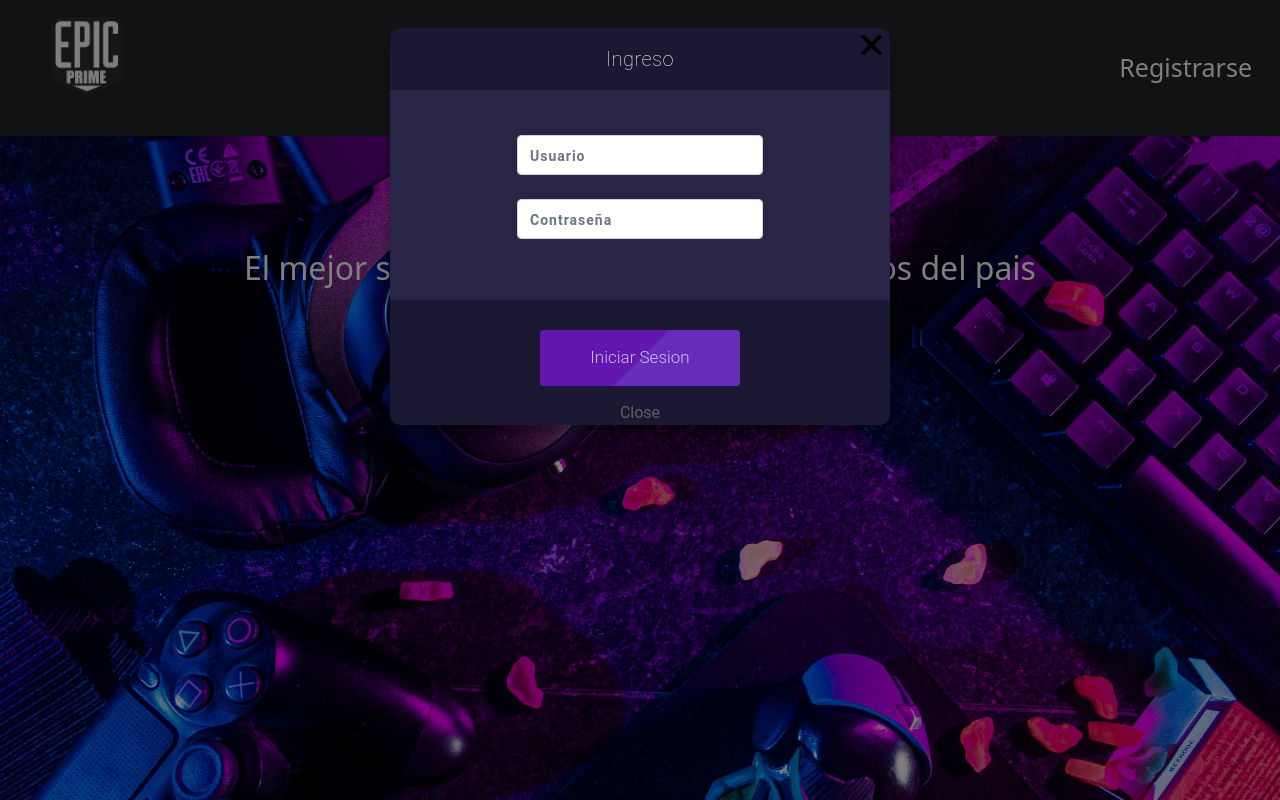
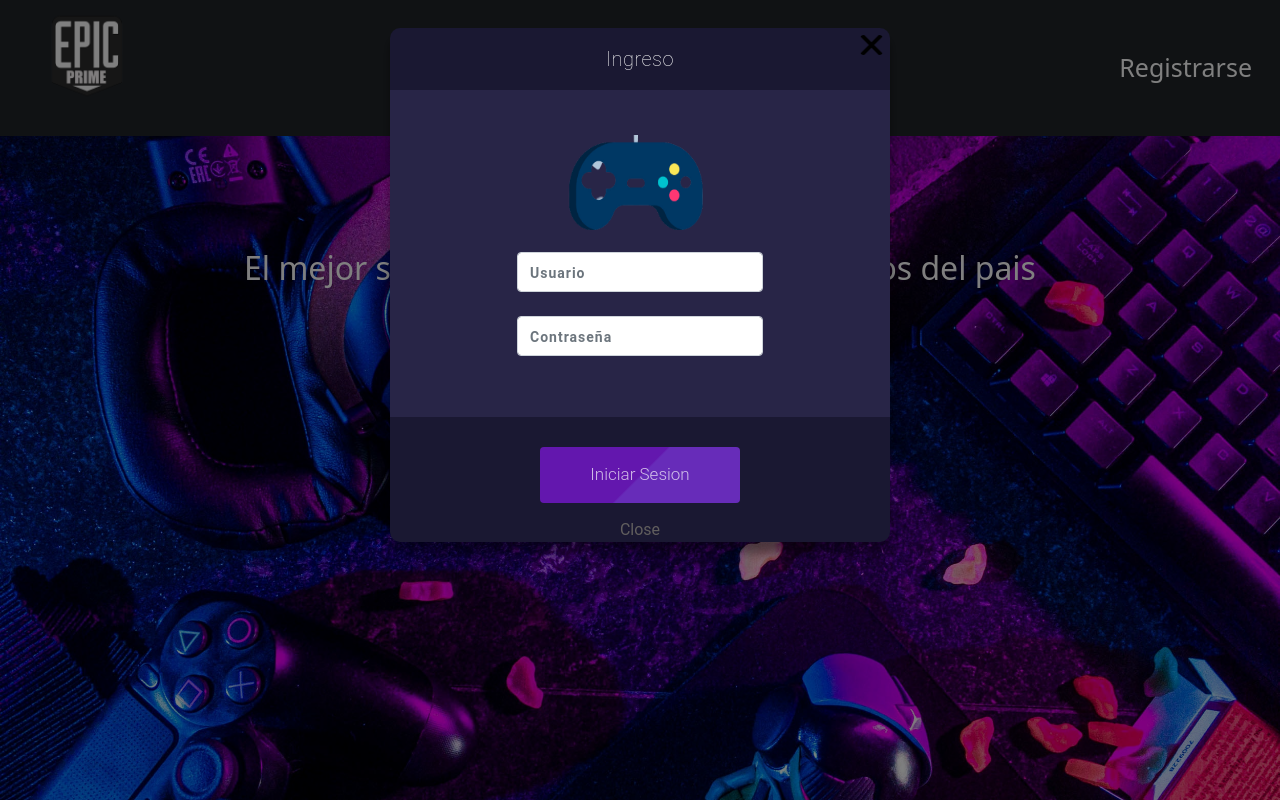
Before and after one commit to elpelaoloco/paginas-web-varias, a PHP site: page / in a window 1280 px wide, after a click on "Iniciar Sesion". Run offline with PHP 8.4, Linux system fonts and the light colour scheme.

Commit message:
iniciar sesion

```diff
--- a/css/styles.css
+++ b/css/styles.css
@@ -149,3 +149,7 @@ main{
     font-weight: 600;
     font-family: 'Roboto', sans-serif !important
 }
+#gamepad {
+    margin-bottom: 7%;
+
+}
--- a/index.html
+++ b/index.html
@@ -40,12 +40,14 @@
                         </div>
                         <div class="modal-body d-flex justify-content-center">
                             <form action="">
+                                <img  id= "gamepad" src="gamepad-definitivo.png" height="100px" width="150px" alt="gamepad">
                                 <input class="form-control" type="text" name="user" placeholder="Usuario"><br>
                                 <input class = "form-control" type="password" name="contraseña" placeholder="Contraseña">
                             </form>
                         </div>
                         <button  id="botones" type="button" class="btn btn-primary">Iniciar Sesion</button>
                         <button id="botones" type="button" class="btn-cancel btn-secondary" data-bs-dismiss="modal">Close</button>
+
                     </div>
                 </div>
             </div>
```
Also changed, not shown: gamepad-definitivo.png (added), gamepad.png (added), kisspng-game-controllers-joystick-home-game-console-access-game-joystick-icons-1-699-free-vector-icons-pa-5b8455c0088c99.826174221535399360035.jpg (added).
